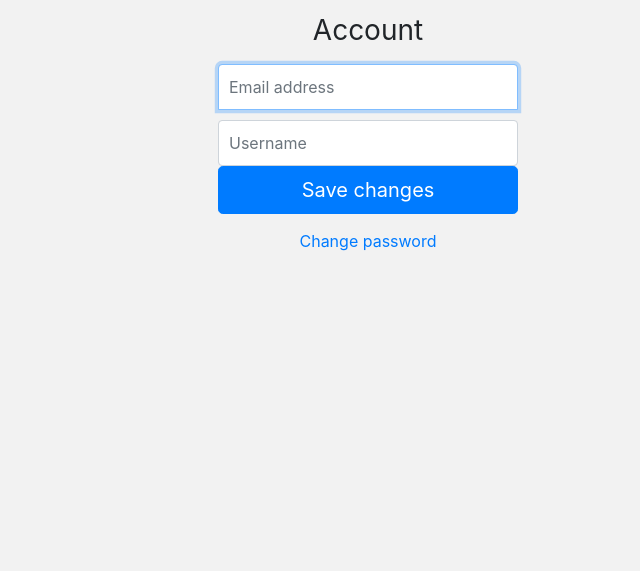
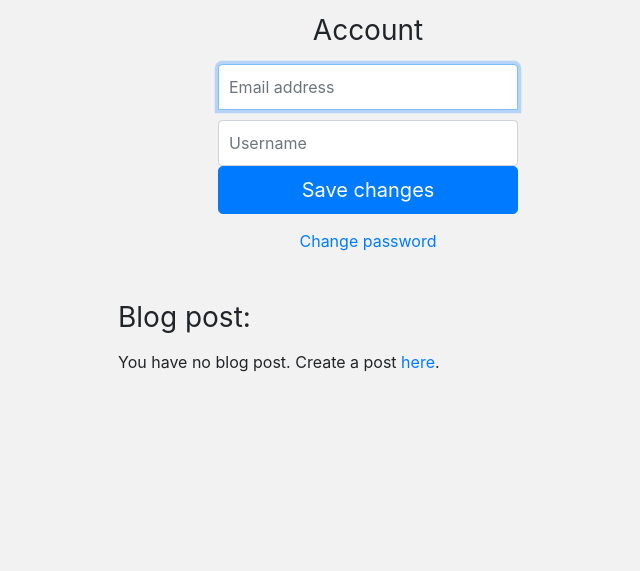
Before and after one commit to minhbka/StudyDjangoRestFrameWork, a Django app: template src/account/templates/account/account.html in a window 1280 px wide. Shown: the part 88-659 px from the top of the page, without its empty margins (272-912 px from the left). Run offline with Django 3.2, Linux system fonts and the light colour scheme; the template is opened without the code that fills it, so the values that code supplies are empty; parts of the project's set-up code (start-up, migrations or seed data) failed here and were passed over; some libraries are stand-ins or nearby versions.

Commit message:
Detail View of Blog Posts

```diff
--- a/src/account/templates/account/account.html
+++ b/src/account/templates/account/account.html
@@ -31,6 +31,12 @@
 
     .h3{
         text-align:center;
+    }
+
+    .blog-posts{
+        max-width:500px;
+        width:100%;
+        margin: auto
     }
 
 </style>
@@ -75,4 +81,26 @@
     <a class="m-auto" href="{% url 'password_change' %}">Change password</a>
 </div>
 
+<div class="container mt-4 p-4">
+    <div class="row">
+        <div class="blog-posts">
+            <h3 class="mb-3 font-weight-normal">Blog post:</h3>
+            {% if blog_posts %}
+            <ul>
+                {% for post in blog_posts %}
+                <a href="{% url 'blog:detail' post.slug %}" style="text-decoration: none;">
+                    <li class="list-group-item">
+                        {{post}}
+                    </li>
+                </a>
+                {% endfor %}
+            </ul>
+            {% else %}
+            <p>You have no blog post. Create a post <a href="{% url 'blog:create' %}">here</a>.</p>
+            {% endif %}
+
+        </div>
+
+    </div>
+</div>
 {% endblock content %}
--- a/src/account/views.py
+++ b/src/account/views.py
@@ -1,7 +1,7 @@
 from django.shortcuts import render, redirect
 from django.contrib.auth import login, authenticate, logout
 from account.forms import RegistrationForm, AccountAuthenticationForm, AccountUpdateForm
-
+from blog.models import BlogPost
 # Create your views here.
 
 
@@ -85,6 +85,9 @@ def account_view(request):
 
     context['account_form'] = form
 
+    blog_posts = BlogPost.objects.filter(author=request.user)
+    context['blog_posts'] = blog_posts
+
     return render(request, 'account/account.html', context)
 
 
--- a/src/blog/urls.py
+++ b/src/blog/urls.py
@@ -1,8 +1,10 @@
 from django.urls import path
 from blog.views import (
     create_blog_view,
+    detail_blog_view,
 )
 app_name = 'blog'
 urlpatterns = [
     path('create/', create_blog_view, name="create"),
+    path('<slug>/', detail_blog_view, name="detail"),
 ]
```
Also changed, not shown: src/blog/templates/blog/detail_blog.html (added, +34 -0 lines), src/blog/views.py (+9 -1 lines), src/db.sqlite3, src/media_cdn/blog/1/Android_road_map-Android_Roadmap.png (added).
